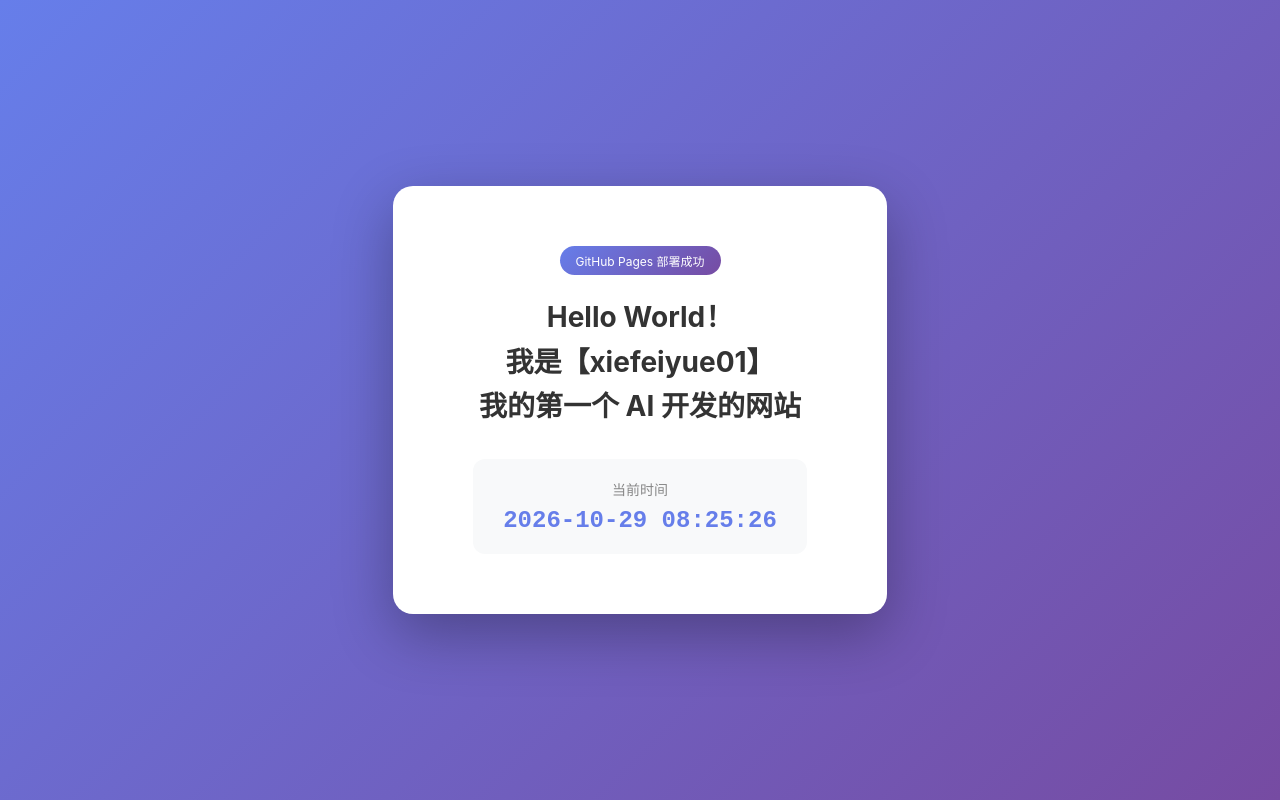
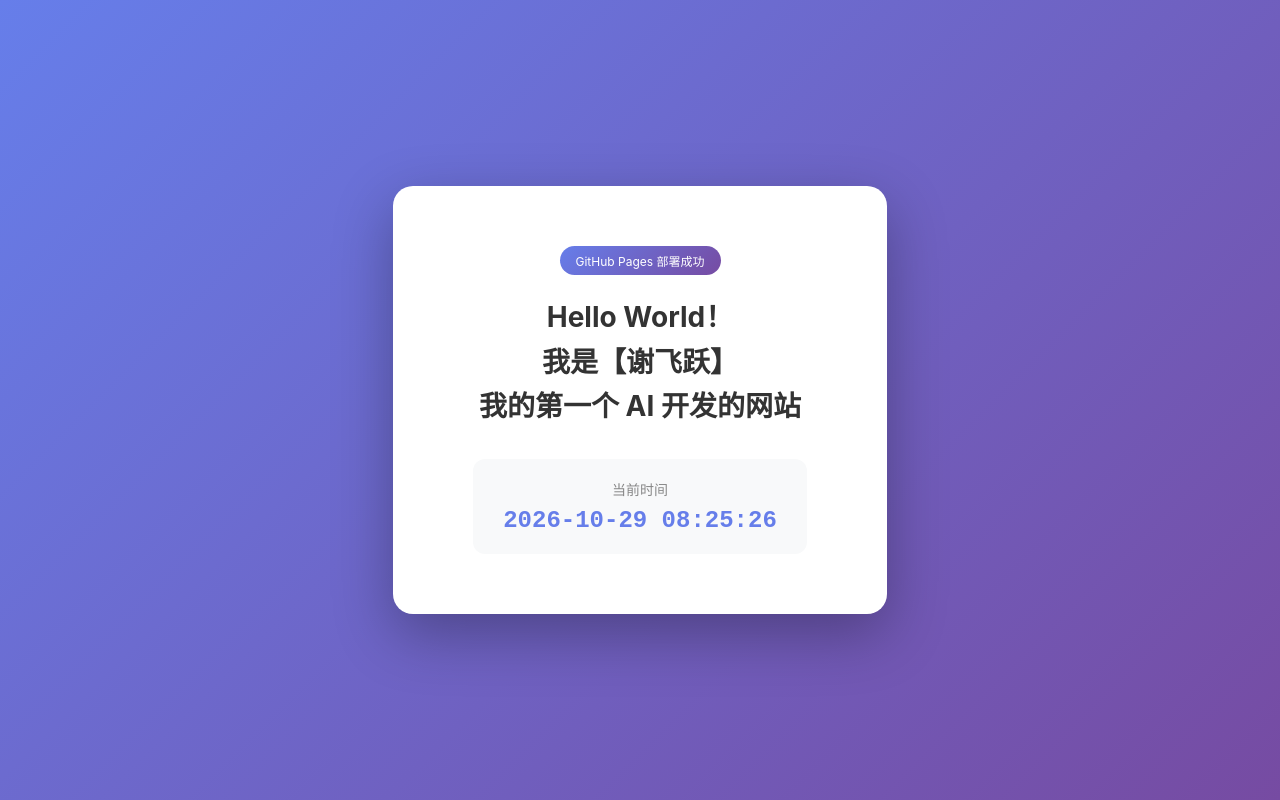
Before and after one commit to X56868/helloworld-xiefeiyue, a website: page index.html in a window 1280 px wide. Drawn offline with Linux system fonts and the light colour scheme.

Commit message:
style: 把名字改成中文「谢飞跃」

```diff
--- a/index.html
+++ b/index.html
@@ -3,7 +3,7 @@
 <head>
   <meta charset="UTF-8">
   <meta name="viewport" content="width=device-width, initial-scale=1.0">
-  <title>Hello World - xiefeiyue01</title>
+  <title>Hello World - 谢飞跃</title>
   <style>
     * {
       margin: 0;
@@ -63,7 +63,7 @@
 <body>
   <div class="card">
     <div class="badge">GitHub Pages 部署成功</div>
-    <h1>Hello World！<br>我是【xiefeiyue01】<br>我的第一个 AI 开发的网站</h1>
+    <h1>Hello World！<br>我是【谢飞跃】<br>我的第一个 AI 开发的网站</h1>
     <div class="time-box">
       <div class="time-label">当前时间</div>
       <div class="time-value" id="time"></div>
```
